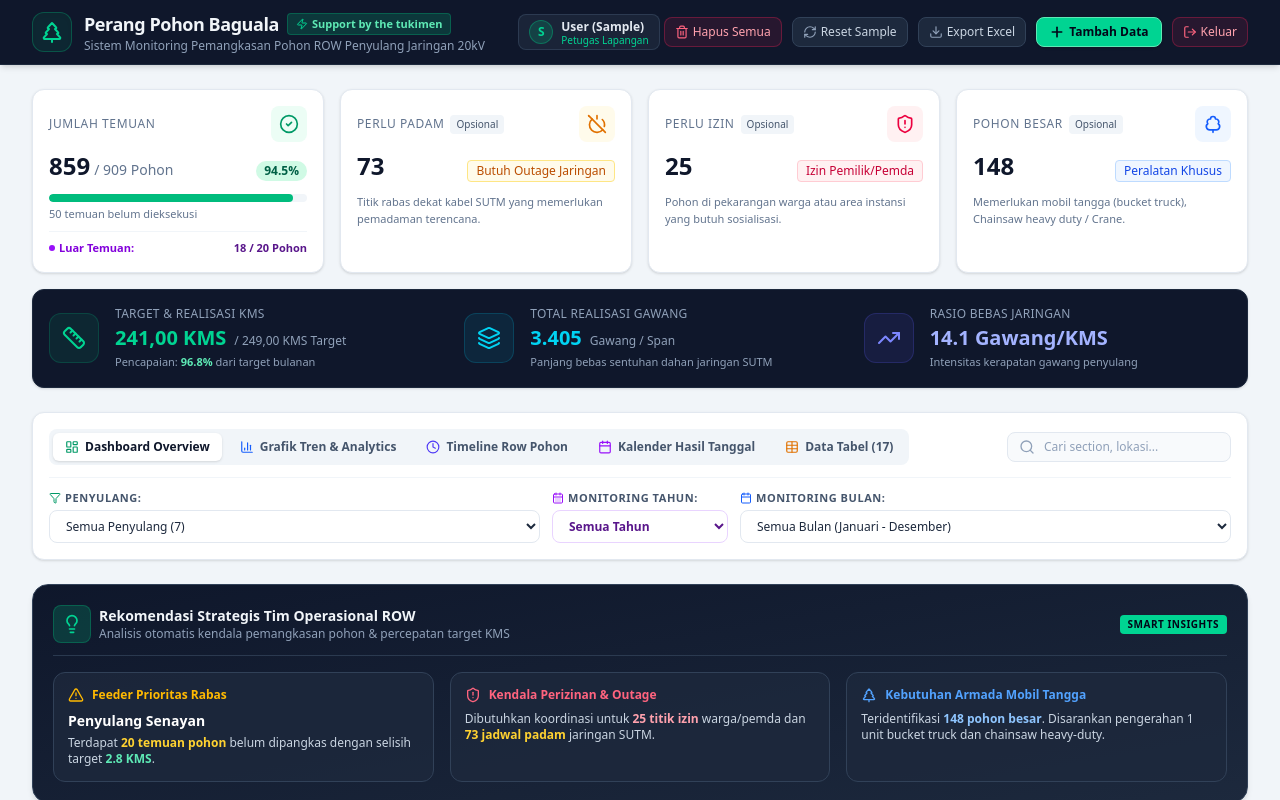
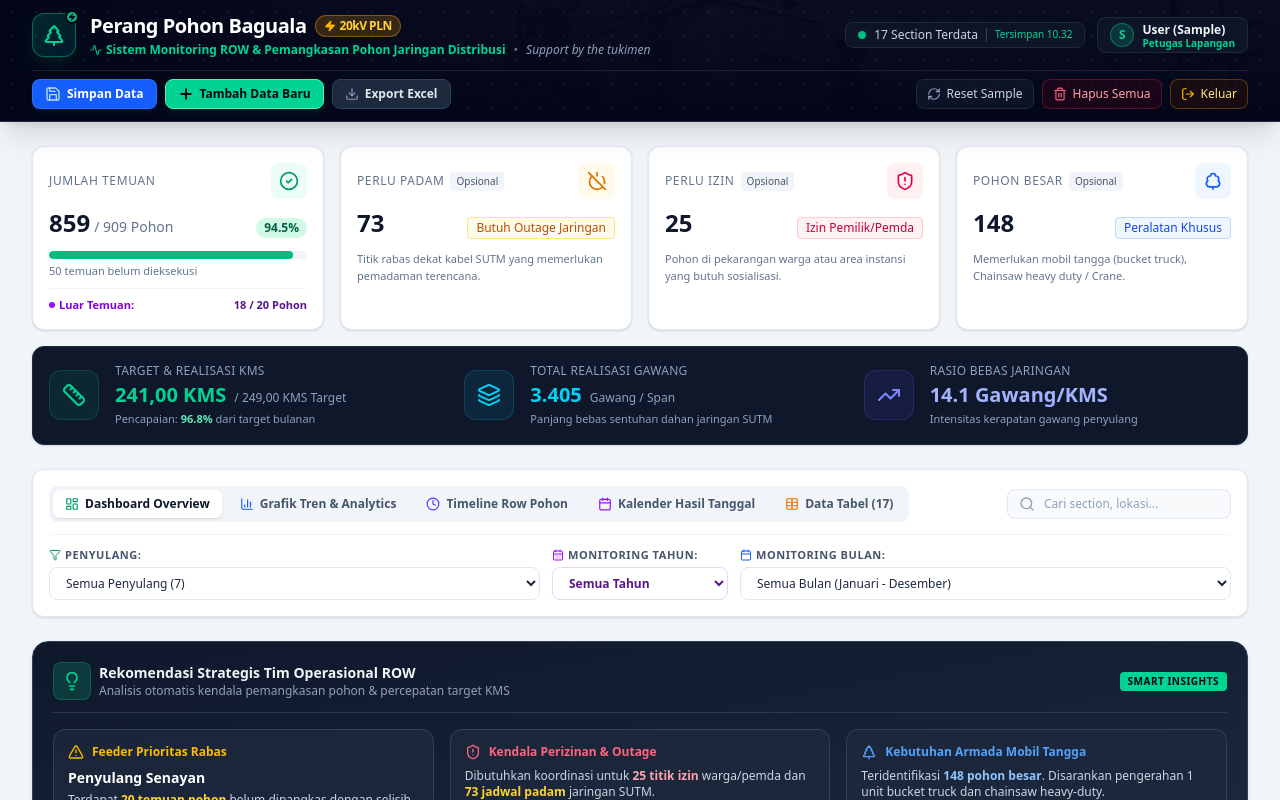
Before and after one commit to thetakanome318-ctrl/KAYUM-UMARELLA, a React (Vite) app: page / in a window 1280 px wide. Both pictures are taken after typing "Sample", "Sample123" into the empty fields and a click on the button "Masuk Aplikasi". Shown: the top 800 px of the page. Built offline with nearby package versions, Linux system fonts and the light colour scheme.

Commit message:
feat: add manual data save functionality
Implement a manual save feature allowing users to persist
records to localStorage, including a timestamp indicator
and feedback toast in the header.

```diff
--- a/src/App.tsx
+++ b/src/App.tsx
@@ -150,6 +150,21 @@ export default function App() {
   const kpiStats = useMemo(() => {
     return calculateKPIStats(filteredRecords);
   }, [filteredRecords]);
+
+  // Save state tracking
+  const [lastSaveTime, setLastSaveTime] = useState<string | null>(() => {
+    return new Date().toLocaleTimeString('id-ID', { hour: '2-digit', minute: '2-digit' });
+  });
+
+  const handleManualSave = () => {
+    try {
+      localStorage.setItem(STORAGE_KEY, JSON.stringify(records));
+      const nowTime = new Date().toLocaleTimeString('id-ID', { hour: '2-digit', minute: '2-digit', second: '2-digit' });
+      setLastSaveTime(nowTime);
+    } catch (e) {
+      console.error('Failed to save data to storage:', e);
+    }
+  };
 
   // Modal Handlers
   const handleOpenAddModal = () => {
@@ -592,6 +607,8 @@ export default function App() {
         onResetData={handleResetData}
         onExportCsv={handleExportCsv}
         onDeleteAllData={handleDeleteAllData}
+        onSaveData={handleManualSave}
+        lastSaveTime={lastSaveTime}
         totalRecordsCount={records.length}
         currentUser={currentUser}
         onLogout={handleLogout}
--- a/src/components/Header.tsx
+++ b/src/components/Header.tsx
@@ -1,11 +1,29 @@
-import React from 'react';
-import { TreePine, Plus, Download, RefreshCw, Zap, LogOut, UserCheck, Users, Trash2 } from 'lucide-react';
+import React, { useState } from 'react';
+import {
+  TreePine,
+  Plus,
+  Download,
+  RefreshCw,
+  Zap,
+  LogOut,
+  Users,
+  Trash2,
+  Save,
+  CheckCircle2,
+  Activity,
+  ShieldCheck,
+  Building2,
+  HardDriveDownload,
+} from 'lucide-react';
+import powerLinesBg from '../assets/images/power_lines_bg_1785580144298.jpg';
 
 interface HeaderProps {
   onOpenModal: () => void;
   onResetData: () => void;
   onExportCsv: () => void;
   onDeleteAllData?: () => void;
+  onSaveData?: () => void;
+  lastSaveTime?: string | null;
   totalRecordsCount: number;
   currentUser?: { username: string; name: string; role: string } | null;
   onLogout?: () => void;
@@ -17,110 +35,210 @@ export const Header: React.FC<HeaderProps> = ({
   onResetData,
   onExportCsv,
   onDeleteAllData,
+  onSaveData,
+  lastSaveTime,
   totalRecordsCount,
   currentUser,
   onLogout,
   onOpenUserModal,
 }) => {
+  const [showSaveToast, setShowSaveToast] = useState(false);
   const isAdmin = currentUser?.role === 'Admin System' || currentUser?.username === 'admin';
+
+  const handleSaveClick = () => {
+    if (onSaveData) {
+      onSaveData();
+    }
+    setShowSaveToast(true);
+    setTimeout(() => {
+      setShowSaveToast(false);
+    }, 3500);
+  };
+
   return (
-    <header className="bg-slate-900 text-white border-b border-slate-800 sticky top-0 z-30 shadow-md">
-      <div className="max-w-7xl mx-auto px-4 sm:px-6 lg:px-8 h-16 flex items-center justify-between">
-        {/* Brand & Title */}
-        <div className="flex items-center space-x-3">
-          <div className="h-10 w-10 rounded-xl bg-emerald-500/10 border border-emerald-500/30 flex items-center justify-center text-emerald-400 shadow-inner shrink-0">
-            <TreePine className="h-6 w-6" />
+    <header className="relative bg-slate-950 text-white border-b border-slate-800 shadow-xl overflow-hidden sticky top-0 z-30">
+      {/* Background Image Pekerjaan Listrik di Tiang Listrik */}
+      <div className="absolute inset-0 z-0 opacity-25 mix-blend-luminosity overflow-hidden pointer-events-none">
+        <img
+          src={powerLinesBg}
+          alt="Latar Belakang Pekerjaan Listrik di Tiang PLN"
+          className="w-full h-full object-cover object-center scale-105 filter brightness-110 contrast-125"
+          referrerPolicy="no-referrer"
+        />
+        <div className="absolute inset-0 bg-gradient-to-r from-slate-950 via-slate-900/90 to-slate-950/85"></div>
+        <div className="absolute inset-0 bg-gradient-to-b from-transparent via-slate-950/40 to-slate-950"></div>
       </div>
+
+      {/* Grid Pattern Accent overlay */}
+      <div className="absolute inset-0 bg-[radial-gradient(#38bdf8_1px,transparent_1px)] [background-size:24px_24px] opacity-10 pointer-events-none z-0"></div>
+
+      {/* Main Header Wrapper */}
+      <div className="relative z-10 max-w-7xl mx-auto px-4 sm:px-6 lg:px-8 py-3 space-y-3">
+        {/* Top Row: Brand & System Badge & User Profile */}
+        <div className="flex flex-col md:flex-row md:items-center justify-between gap-3">
+          {/* Brand Info */}
+          <div className="flex items-center space-x-3.5">
+            <div className="relative h-11 w-11 rounded-xl bg-gradient-to-br from-emerald-500/20 to-cyan-500/10 border border-emerald-400/40 flex items-center justify-center text-emerald-400 shadow-lg shadow-emerald-950/50 shrink-0">
+              <TreePine className="h-6 w-6 text-emerald-400" />
+              <div className="absolute -top-1 -right-1 w-3.5 h-3.5 rounded-full bg-emerald-500 border-2 border-slate-950 flex items-center justify-center">
+                <Zap className="w-2 h-2 text-slate-950 fill-slate-950" />
+              </div>
+            </div>
+
             <div>
-            <div className="flex items-center space-x-2">
-              <h1 className="text-base sm:text-lg font-extrabold tracking-tight text-slate-100">
-                Perang Pohon Baguala
+              <div className="flex flex-wrap items-center gap-2">
+                <h1 className="text-lg sm:text-xl font-extrabold tracking-tight text-white flex items-center gap-2">
+                  <span>Perang Pohon Baguala</span>
+                  <span className="text-xs px-2 py-0.5 rounded-full bg-amber-500/20 text-amber-300 border border-amber-500/40 font-bold flex items-center gap-1">
+                    <Zap className="w-3 h-3 text-amber-400 fill-amber-400" />
+                    20kV PLN
+                  </span>
                 </h1>
-              <span className="inline-flex items-center px-2 py-0.5 rounded text-[11px] font-semibold bg-emerald-500/20 text-emerald-300 border border-emerald-500/30">
-                <Zap className="w-3 h-3 mr-1 text-emerald-400" />
+              </div>
+
+              <div className="flex items-center gap-2 text-xs text-slate-300 mt-0.5">
+                <span className="font-semibold text-emerald-400 flex items-center gap-1">
+                  <Activity className="w-3 h-3" />
+                  Sistem Monitoring ROW & Pemangkasan Pohon Jaringan Distribusi
+                </span>
+                <span className="hidden lg:inline text-slate-500">•</span>
+                <span className="hidden lg:inline text-slate-400 italic">
                   Support by the tukimen
                 </span>
               </div>
-            <p className="text-xs text-slate-400 hidden lg:block">
-              Sistem Monitoring Pemangkasan Pohon ROW Penyulang Jaringan 20kV
-            </p>
             </div>
           </div>
 
-        {/* Action Buttons & User Profile */}
-        <div className="flex items-center space-x-2 sm:space-x-2.5">
+          {/* User Profile & Record Count Indicator */}
+          <div className="flex items-center justify-between md:justify-end gap-3 pt-2 md:pt-0 border-t md:border-t-0 border-slate-800/80">
+            {/* Status Storage Badge */}
+            <div className="flex items-center gap-2 px-3 py-1 bg-slate-900/90 rounded-lg border border-slate-800 text-xs text-slate-300 shadow-inner">
+              <span className="relative flex h-2 w-2">
+                <span className="animate-ping absolute inline-flex h-full w-full rounded-full bg-emerald-400 opacity-75"></span>
+                <span className="relative inline-flex rounded-full h-2 w-2 bg-emerald-500"></span>
+              </span>
+              <span className="font-medium">
+                {totalRecordsCount} Section Terdata
+              </span>
+              {lastSaveTime && (
+                <span className="hidden sm:inline text-[10px] text-emerald-400 border-l border-slate-700 pl-2">
+                  Tersimpan {lastSaveTime}
+                </span>
+              )}
+            </div>
+
+            {/* User Profile */}
             {currentUser && (
-            <div className="hidden sm:flex items-center space-x-2 px-2.5 py-1 bg-slate-800/80 rounded-lg border border-slate-700/80 mr-1">
-              <div className="w-6 h-6 rounded-full bg-emerald-500/20 border border-emerald-500/40 text-emerald-400 flex items-center justify-center text-xs font-bold">
+              <div className="flex items-center space-x-2 px-3 py-1 bg-slate-900/90 rounded-lg border border-slate-800 shadow-sm">
+                <div className="w-6 h-6 rounded-full bg-emerald-500/20 border border-emerald-400/40 text-emerald-400 flex items-center justify-center text-xs font-bold">
                   {currentUser.username.charAt(0).toUpperCase()}
                 </div>
                 <div className="text-left leading-none">
-                <div className="text-xs font-semibold text-slate-200 capitalize">{currentUser.name}</div>
-                <div className="text-[10px] text-emerald-400 font-medium">{currentUser.role}</div>
+                  <div className="text-xs font-bold text-slate-100 capitalize">
+                    {currentUser.name}
+                  </div>
+                  <div className="text-[10px] text-emerald-400 font-semibold">
+                    {currentUser.role}
+                  </div>
                 </div>
               </div>
             )}
+          </div>
+        </div>
 
+        {/* Bottom Row: Pilihan Tombol Aksi Rapih (Organized Button Controls Bar) */}
+        <div className="pt-2 border-t border-slate-800/80 flex flex-wrap items-center justify-between gap-2">
+          {/* Kelompok Aksi Utama Data */}
+          <div className="flex flex-wrap items-center gap-2">
+            {/* Tombol Simpan Data */}
+            <button
+              onClick={handleSaveClick}
+              title="Simpan Data ke LocalStorage & Backup Cadangan"
+              className="px-3 py-1.5 text-xs font-bold text-white bg-blue-600 hover:bg-blue-500 active:bg-blue-700 rounded-lg shadow-md shadow-blue-950/40 transition-all flex items-center space-x-1.5 border border-blue-400/30 group"
+            >
+              <Save className="w-4 h-4 text-blue-200 group-hover:scale-110 transition-transform" />
+              <span>Simpan Data</span>
+            </button>
+
+            {/* Tombol Tambah Data */}
+            <button
+              onClick={onOpenModal}
+              className="px-3 py-1.5 text-xs font-bold text-slate-950 bg-emerald-400 hover:bg-emerald-300 active:bg-emerald-500 rounded-lg shadow-md shadow-emerald-950/50 transition-all flex items-center space-x-1.5 border border-emerald-300 group"
+            >
+              <Plus className="w-4 h-4 stroke-[3] group-hover:rotate-90 transition-transform" />
+              <span>Tambah Data Baru</span>
+            </button>
+
+            {/* Tombol Export Excel / CSV */}
+            <button
+              onClick={onExportCsv}
+              title="Download Laporan Format CSV / Excel"
+              className="px-3 py-1.5 text-xs font-semibold text-slate-200 bg-slate-800 hover:bg-slate-700 active:bg-slate-900 rounded-lg transition border border-slate-700 flex items-center space-x-1.5"
+            >
+              <Download className="w-3.5 h-3.5 text-slate-400" />
+              <span>Export Excel</span>
+            </button>
+          </div>
+
+          {/* Kelompok Aksi Sistem & Administrasi */}
+          <div className="flex flex-wrap items-center gap-2">
             {isAdmin && onOpenUserModal && (
               <button
                 onClick={onOpenUserModal}
                 title="Kelola Pengguna System (Admin)"
-              className="p-2 sm:px-2.5 sm:py-1.5 text-xs font-semibold text-purple-300 bg-purple-500/10 hover:bg-purple-500/20 rounded-lg transition border border-purple-500/30 flex items-center space-x-1"
+                className="px-2.5 py-1.5 text-xs font-medium text-purple-300 bg-purple-950/40 hover:bg-purple-900/60 rounded-lg transition border border-purple-500/30 flex items-center space-x-1.5"
               >
                 <Users className="w-3.5 h-3.5 text-purple-400" />
                 <span className="hidden sm:inline">Kelola User</span>
               </button>
             )}
 
+            <button
+              onClick={onResetData}
+              title="Reset Data ke Default Sample"
+              className="px-2.5 py-1.5 text-xs font-medium text-slate-300 bg-slate-900/80 hover:bg-slate-800 rounded-lg transition border border-slate-800 flex items-center space-x-1.5"
+            >
+              <RefreshCw className="w-3.5 h-3.5 text-slate-400" />
+              <span className="hidden sm:inline">Reset Sample</span>
+            </button>
+
             {onDeleteAllData && (
               <button
                 onClick={onDeleteAllData}
                 title="Hapus Semua Data Monitoring"
-              className="p-2 sm:px-2.5 sm:py-1.5 text-xs font-medium text-rose-300 bg-rose-500/10 hover:bg-rose-500/20 rounded-lg transition border border-rose-500/30 flex items-center space-x-1"
+                className="px-2.5 py-1.5 text-xs font-medium text-rose-300 bg-rose-950/30 hover:bg-rose-900/50 rounded-lg transition border border-rose-500/30 flex items-center space-x-1.5"
               >
                 <Trash2 className="w-3.5 h-3.5 text-rose-400" />
                 <span className="hidden lg:inline">Hapus Semua</span>
               </button>
             )}
 
-          <button
-            onClick={onResetData}
-            title="Reset Data ke Default Sample"
-            className="p-2 sm:px-2.5 sm:py-1.5 text-xs font-medium text-slate-300 bg-slate-800 hover:bg-slate-700 rounded-lg transition border border-slate-700 flex items-center space-x-1"
-          >
-            <RefreshCw className="w-3.5 h-3.5 text-slate-400" />
-            <span className="hidden md:inline">Reset Sample</span>
-          </button>
-
-          <button
-            onClick={onExportCsv}
-            title="Export CSV / Excel"
-            className="p-2 sm:px-2.5 sm:py-1.5 text-xs font-medium text-slate-300 bg-slate-800 hover:bg-slate-700 rounded-lg transition border border-slate-700 flex items-center space-x-1"
-          >
-            <Download className="w-3.5 h-3.5 text-slate-400" />
-            <span className="hidden md:inline">Export Excel</span>
-          </button>
-
-          <button
-            onClick={onOpenModal}
-            className="px-3 py-1.5 text-xs font-semibold text-slate-950 bg-emerald-400 hover:bg-emerald-300 rounded-lg shadow-sm transition flex items-center space-x-1 border border-emerald-300"
-          >
-            <Plus className="w-4 h-4 stroke-[2.5]" />
-            <span className="hidden sm:inline">Tambah Data</span>
-          </button>
-
             {onLogout && (
               <button
                 onClick={onLogout}
-              title="Keluar / Logout"
-              className="p-2 sm:px-2.5 sm:py-1.5 text-xs font-medium text-rose-300 bg-rose-500/10 hover:bg-rose-500/20 rounded-lg transition border border-rose-500/30 flex items-center space-x-1"
+                title="Keluar dari Aplikasi"
+                className="px-2.5 py-1.5 text-xs font-medium text-amber-200 bg-amber-950/30 hover:bg-amber-900/50 rounded-lg transition border border-amber-500/30 flex items-center space-x-1.5"
               >
-              <LogOut className="w-3.5 h-3.5 text-rose-400" />
-              <span className="hidden md:inline">Keluar</span>
+                <LogOut className="w-3.5 h-3.5 text-amber-400" />
+                <span className="hidden sm:inline">Keluar</span>
               </button>
             )}
           </div>
         </div>
+
+        {/* Success Toast Notification overlay when Simpan Data is clicked */}
+        {showSaveToast && (
+          <div className="fixed top-20 right-6 z-50 animate-bounce bg-emerald-600 text-white px-4 py-3 rounded-xl shadow-2xl border border-emerald-400 flex items-center space-x-2.5 text-xs font-bold">
+            <CheckCircle2 className="w-5 h-5 text-emerald-200 shrink-0" />
+            <div>
+              <p className="text-sm font-extrabold">Data Berhasil Disimpan!</p>
+              <p className="text-[11px] font-normal text-emerald-100">
+                Seluruh {totalRecordsCount} data monitoring tersimpan aman di browser storage.
+              </p>
+            </div>
+          </div>
+        )}
+      </div>
     </header>
   );
 };
```
Also changed, not shown: src/vite-env.d.ts (added, +16 -0 lines), src/assets/images/power_lines_bg_1785580144298.jpg (added). Lines whose indentation alone changed are shown as unchanged.
